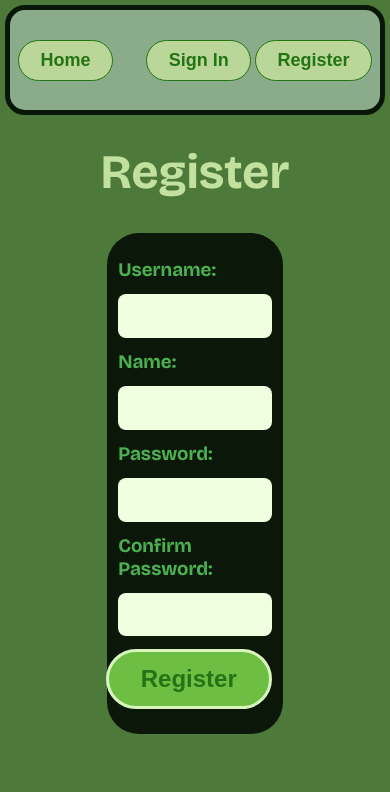
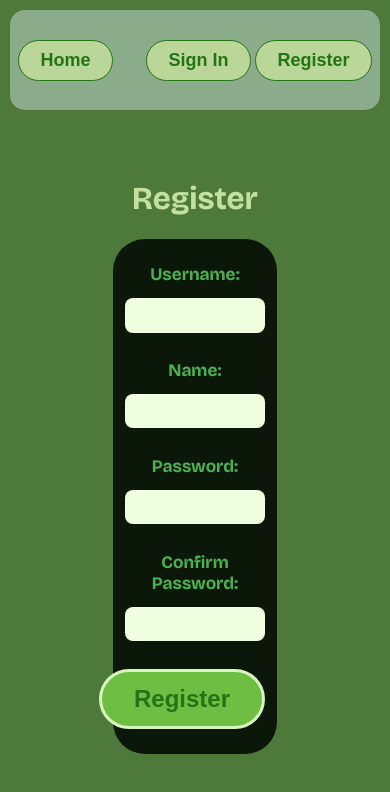
Before and after one commit to sukka-t/BugTracker-Lite, a plain HTML site: page Frontend/registerPage.html in a window 390 px wide. Drawn offline with Linux system fonts and the light colour scheme.

Commit message:
register

```diff
--- a/Frontend/register.css
+++ b/Frontend/register.css
@@ -3,6 +3,12 @@
     src: url('fonts/BricolageGrotesque-Bold.otf') format('opentype');
     font-weight: normal;
     font-style: normal;
+}
+
+body {
+    background-color: #4d7a3b;
+    margin:0;
+    padding:0;
 }
 
 .navigation-bar {
@@ -12,7 +18,7 @@
     right: 0;
     height: 10%;
     background-color: #8aac8b;
-    border: 5px solid #081707;
+    border: 5px solid #4d7a3b;
     border-radius: 20px;
     margin: 5px;
     padding: 0.5em 2%;
@@ -43,34 +49,29 @@ button:hover {
     background-color: #000000;
 }
 
-body {
-    background-color: #4d7a3b;
-    font-family:'Bricolage Grotesque';
-    margin: 0;
-    min-height: 100vh;
-    display: flex;
-    justify-content: center;
-    align-items: center;
-    padding: 20px;
-    box-sizing: border-box;
-}
-
 .register-container {
     display: flex;
     flex-direction: column;
     align-items: center;
-    margin-top: 0.1vh;
+    margin-top: 2vh;
+    font-family:'Bricolage Grotesque';
+    margin: 0;
+    min-height: 100vh;
+    justify-content: center;
+    padding: 20px;
+    box-sizing: border-box;
+    padding-top: 100px;
 }
 
-/* Heading */
 .register-container h1 {
     font-size: 3rem;
     font-weight: bold;
     color: #C2E09E;
     text-align: center;
+    margin-top: 1vh;
+    height: auto;
 }
 
-/* The black register box */
 .register-box {
     background-color: #0b1708;
     padding: 3vh 3vw;
@@ -78,26 +79,27 @@ body {
     display: flex;
     flex-direction: column;
     gap: 1.5vh;
-    width: min(60%, 500px); /* Responsive width */
+    width: min(60%, 500px);
 }
 
-/* Labels */
 .register-box label {
     font-weight: bold;
     color: #4CAF50;
-    font-size: 1.2rem;
+    font-size: 1.1rem;
 }
 
-/* Inputs */
 .register-box input {
     padding: 0.8rem;
-    font-size: 1rem;
+    font-size: 0.5rem;
     border-radius: 0.5rem;
     border: none;
     background-color: #f0ffe0;
+    padding-right:20px;
+    width: 100%;
+    margin-bottom: 15px;
+    box-sizing: border-box;
 }
 
-/* Button */
 .register-btn {
     align-self: flex-end;
     padding: 0.8rem 2rem;
@@ -108,3 +110,19 @@ body {
     border: 3px solid #d8f5c0;
     cursor: pointer;
 }
+
+@media (max-width: 768px) {
+.register-container{
+        flex-direction: column;
+        text-align: center;
+    }
+
+    .register-container h1{
+        font-size: 2rem;
+    }
+
+    .register-box{
+        width:40%;
+
+    }
+}
```
